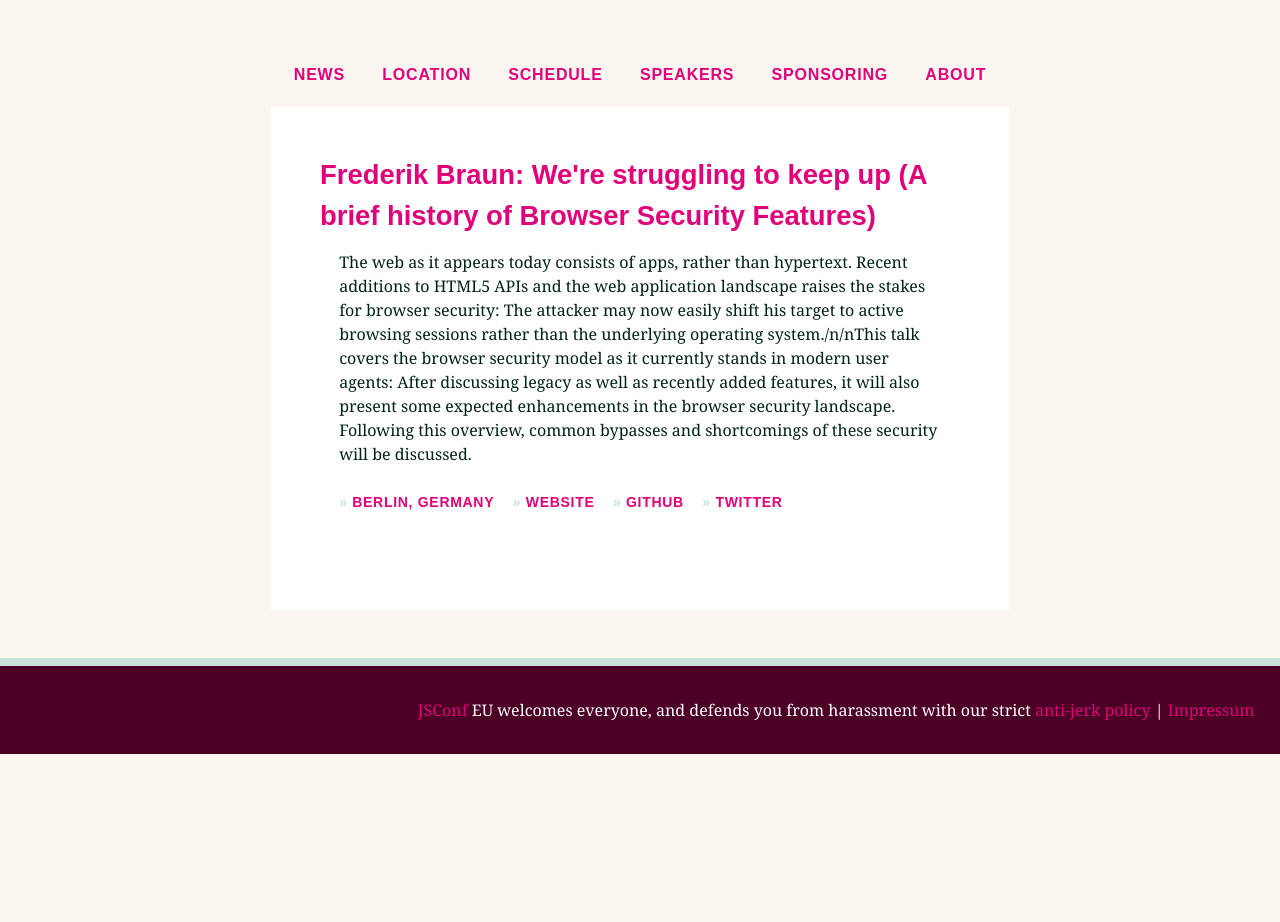
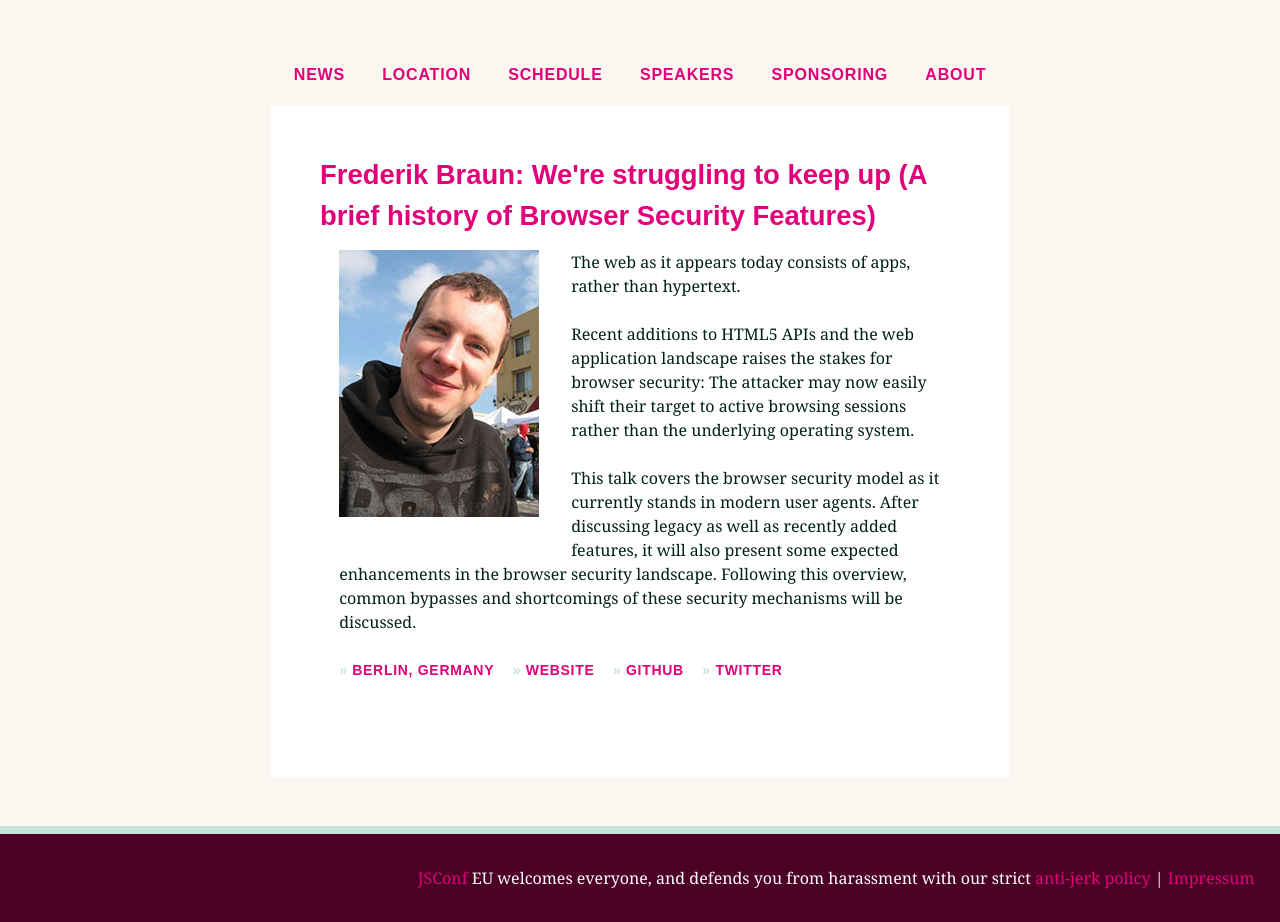
Before and after one commit to jsconf/2014.jsconf.eu, a Jekyll site: the page built from speakers/_posts/2014-07-30-frederik-braun-we-re-struggling-to-keep-up.md, in a window 1280 px wide, cut to the strip 477-1399 px from the top of the page. Built offline with Jekyll 4.4.1, drawn with Linux system fonts in a browser that asks for light colours; nearby versions of some CDN libraries; comment, search, counter and statistics services are not loaded; before the commit the page ends 1231 px from its top, so only the background shows below that.

Commit message:
Correct Freddy desc and add image

```diff
--- a/speakers/_posts/2014-07-30-frederik-braun-we-re-struggling-to-keep-up.md
+++ b/speakers/_posts/2014-07-30-frederik-braun-we-re-struggling-to-keep-up.md
@@ -10,7 +10,13 @@ twitter: "https://twitter.com/freddyb"
 github: "https://github.com/mozfreddyb"
 gplus: ""
 from: "Berlin, Germany"
-description: "The web as it appears today consists of apps, rather than hypertext. Recent additions to HTML5 APIs and the web application landscape raises the stakes for browser security: The attacker may now easily shift his target to active browsing sessions rather than the underlying operating system./n/nThis talk covers the browser security model as it currently stands in modern user agents: After discussing legacy as well as recently added features, it will also present some expected enhancements in the browser security landscape. Following this overview, common bypasses and shortcomings of these security will be discussed."
+description: "The web as it appears today consists of apps, rather than hypertext.\n\nRecent additions to HTML5 APIs and the web application landscape raises the stakes for browser security: The attacker may now easily shift their target to active browsing sessions rather than the underlying operating system.\n\nThis talk covers the browser security model as it currently stands in modern user agents. After discussing legacy as well as recently added features, it will also present some expected enhancements in the browser security landscape. Following this overview, common bypasses and shortcomings of these security mechanisms will be discussed."
+image:
+  width: 200
+  height: 267
+  type: jpg
+  heightSite: 267
+  filename: "/speakers/images/frederik-braun.jpg"
 ---
 
 {% include speaker.md %}
```
Also changed, not shown: speakers/images/frederik-braun.jpg (added).
